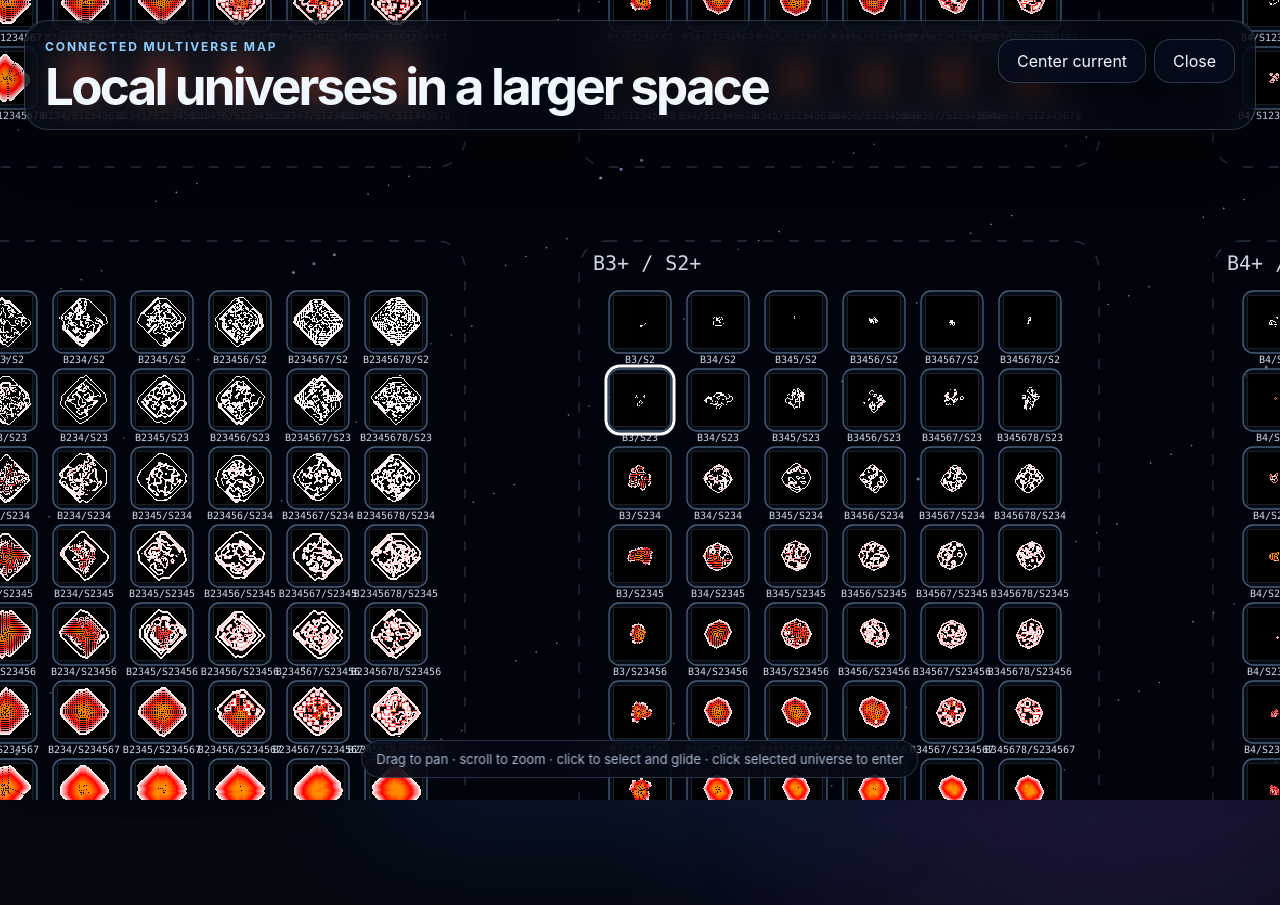
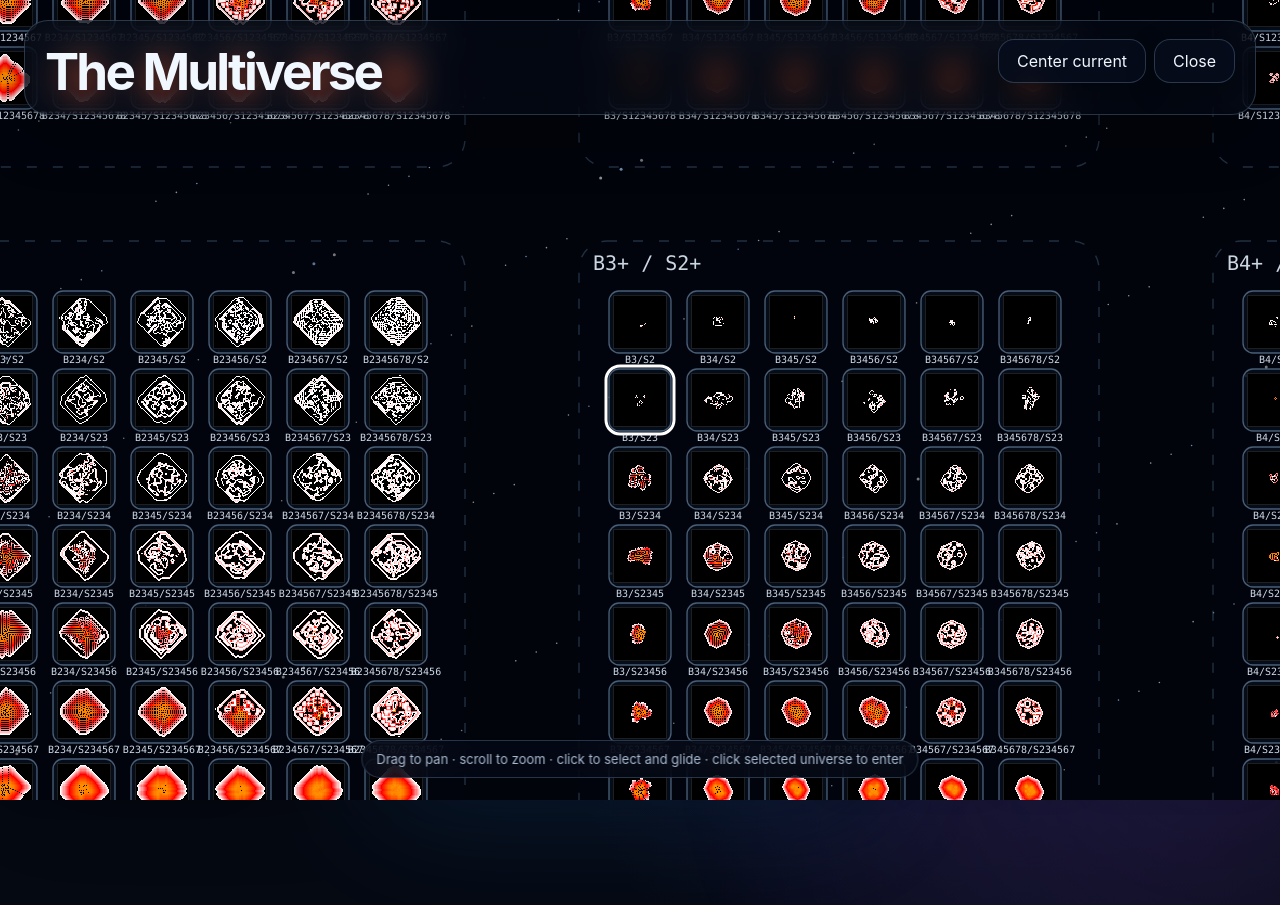
Before and after one commit to penguinprototypes/penguin-prototypes-orbital-site, a website: page public/conway/index.html in a window 1280 px wide. Both pictures are taken after a click on the button "Map". Drawn offline with Linux system fonts and the light colour scheme.

Commit message:
Update index.html

```diff
--- a/public/conway/index.html
+++ b/public/conway/index.html
@@ -108,8 +108,8 @@
   <section class="space-map-overlay" id="space-map-overlay" aria-label="Connected multiverse map" aria-hidden="true">
     <div class="space-map-topbar">
       <div>
-        <p class="eyebrow">Connected multiverse map</p>
-        <h2>Local universes in a larger space</h2>
+        <p class="eyebrow"></p>
+        <h2>The Multiverse</h2>
       </div>
       <div class="space-map-actions">
         <button type="button" id="map-center-button">Center current</button>
```
